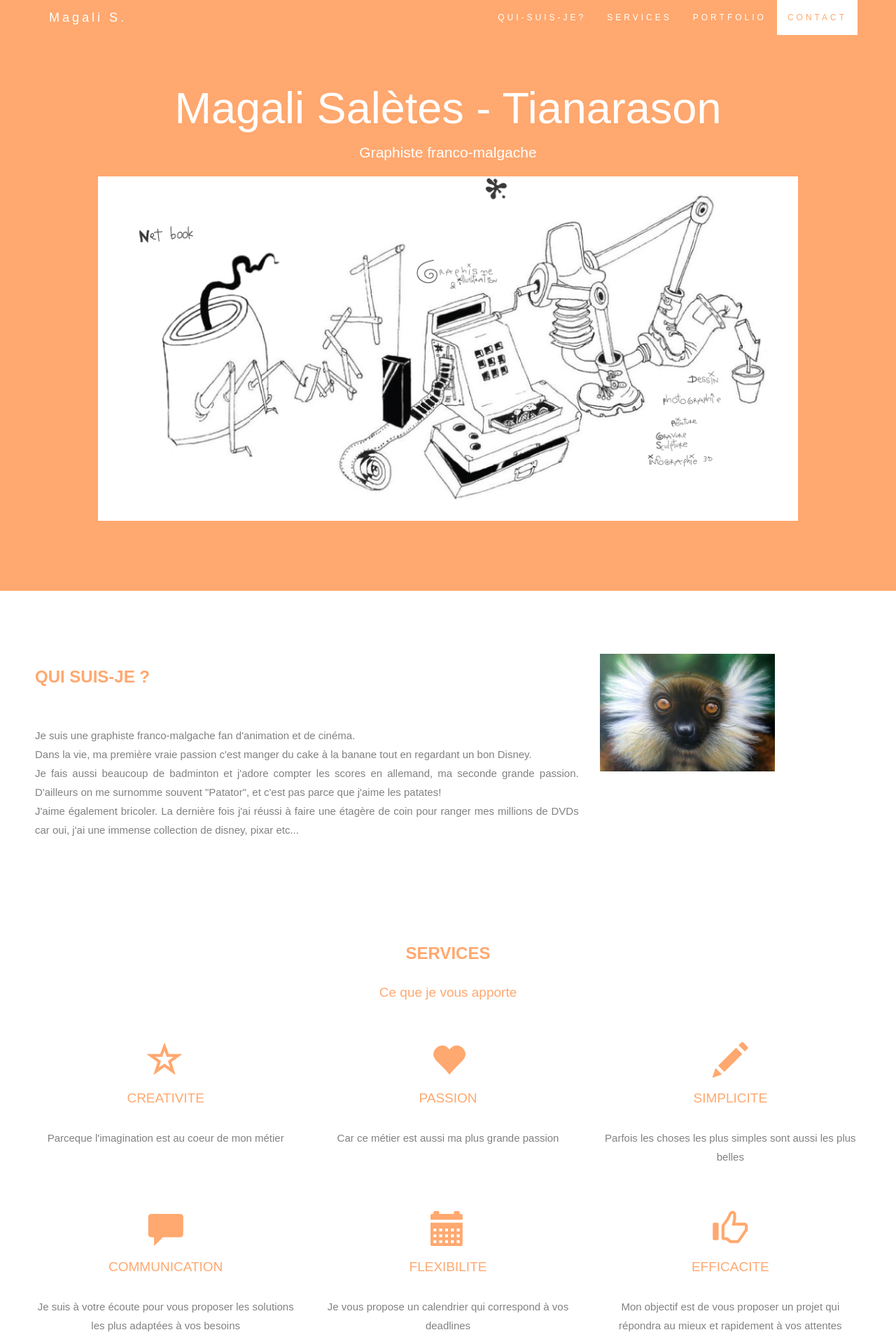
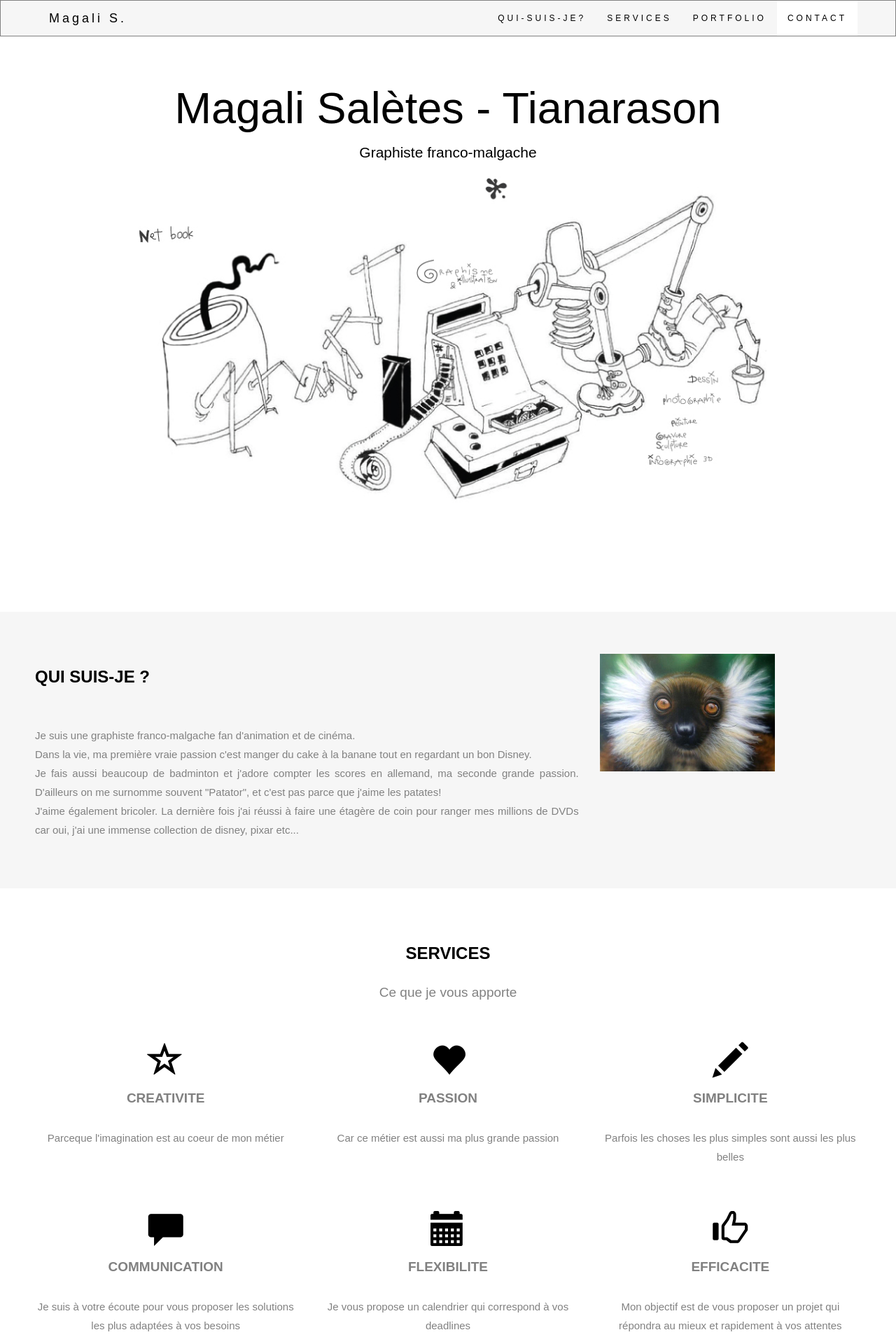
Before and after one commit to AnaelleD/Site_Mag, a PHP site: page / in a window 1280 px wide; the page is wider, and only the part inside the window is pictured. Shown: the top 1920 px of that part at 70% size. Run offline with PHP 8.4, Linux system fonts and the light colour scheme; some web fonts are replaced.

Commit message:
changements style couleur

```diff
--- a/index.html
+++ b/index.html
@@ -72,17 +72,17 @@
       <div class="row slideanim">
         <div class="col-sm-4">
           <span class="glyphicon glyphicon-star-empty logo-small"></span>
-          <h4>CREATIVITE</h4>
+          <h4><strong>CREATIVITE</strong></h4>
           <p>Parceque l'imagination est au coeur de mon métier</p>
         </div>
         <div class="col-sm-4">
           <span class="glyphicon glyphicon-heart logo-small"></span>
-          <h4>PASSION</h4>
+          <h4><strong>PASSION</strong></h4>
           <p>Car ce métier est aussi ma plus grande passion</p>
         </div>
         <div class="col-sm-4">
           <span class="glyphicon glyphicon-pencil logo-small"></span>
-          <h4>SIMPLICITE</h4>
+          <h4><strong>SIMPLICITE</strong></h4>
           <p>Parfois les choses les plus simples sont aussi les plus belles</p>
         </div>
       </div>
@@ -90,17 +90,17 @@
       <div class="row slideanim">
         <div class="col-sm-4">
           <span class="glyphicon glyphicon-comment logo-small"></span>
-          <h4>COMMUNICATION</h4>
+          <h4><strong>COMMUNICATION</strong></h4>
           <p>Je suis à votre écoute pour vous proposer les solutions les plus adaptées à vos besoins</p>
         </div>
         <div class="col-sm-4">
           <span class="glyphicon glyphicon-calendar logo-small"></span>
-          <h4>FLEXIBILITE</h4>
+          <h4><strong>FLEXIBILITE</strong></h4>
           <p>Je vous propose un calendrier qui correspond à vos deadlines</p>
         </div>
         <div class="col-sm-4">
           <span class="glyphicon glyphicon-thumbs-up logo-small"></span>
-          <h4>EFFICACITE</h4>
+          <h4><strong>EFFICACITE</strong></h4>
           <p>Mon objectif est de vous proposer un projet qui répondra au mieux et rapidement à vos attentes</p>
         </div>
       </div>
@@ -196,7 +196,7 @@
     </div>
 
     <!-- Container (Contact Section) -->
-    <div id="contact" class="container-fluid bg-grey">
+    <div id="contact" class="container-fluid bg-grey" style="background-color : #fff;">
       <h2 class="text-center">CONTACT</h2>
       <div class="row">
         <div class="col-sm-5">
@@ -233,13 +233,13 @@
     <!-- Add Google Maps -->
     <div id="map" style="height:400px;width:100%;"></div>
 
-    <footer class="container-fluid text-center">
+    <footer class="container-fluid text-center" style = "background-color : #f6f6f6;">
       <img src="image/designer_montpellier_frise_bas.jpg" alt="Designer Montpellier Tianarason" width="800px" height="100%">
       </br>
       <a href="#myPage" title="To Top">
         <span class="glyphicon glyphicon-chevron-up"></span>
       </a>
-      <p>&copy; Magali Salètes - Tianarason, 2018. Tous droits réservés. <a href = "droits.html">Mentions légales & droits d'auteur.</a><p>
+      <p style = "color : black;" >&copy; Magali Salètes - Tianarason, 2018. Tous droits réservés. <a href = "droits.html">Mentions légales & droits d'auteur.</a><p>
     </footer>
 
     <script src="script/map.js"></script>
--- a/portfolio.html
+++ b/portfolio.html
@@ -84,7 +84,7 @@
     <a href="#myPage" title="To Top">
       <span class="glyphicon glyphicon-chevron-up"></span>
     </a>
-    <p>&copy; Magali Salètes - Tianarason, 2018. Tous droits réservés. <a href = "../droits.html">Mentions légales & droits d'auteur.</a><p>
+    <p style = "color : black;">&copy; Magali Salètes - Tianarason, 2018. Tous droits réservés. <a href = "../droits.html">Mentions légales & droits d'auteur.</a><p>
   </footer>
 
   <script>
--- a/script/portfolio.php
+++ b/script/portfolio.php
@@ -15,6 +15,6 @@ foreach($resultat as $ligne) {
 ####### Mise en forme HTML final
 $vue = file_get_contents("../portfolio.html");
 $vue = str_replace("{lesImages}", $img, $vue);
-$vue = str_replace("{leTitre}", '<h3 style="color:#ffa86f;text-transform: uppercase">PORTFOLIO '.$creation.'</h3>', $vue);
+$vue = str_replace("{leTitre}", '<h3 style="color:black;text-transform: uppercase">PORTFOLIO '.$creation.'</h3>', $vue);
 echo $vue ;
 ?>
--- a/style/style.css
+++ b/style/style.css
@@ -6,7 +6,8 @@ body {
 h2 {
     font-size: 24px;
     text-transform: uppercase;
-    color: #ffa86f;
+    /*color: #ffa86f;*/
+    color : black;
     font-weight: 600;
     margin-bottom: 30px;
     font-family: Indie Flower, sans-serif;
@@ -14,14 +15,20 @@ h2 {
 h4 {
     font-size: 19px;
     line-height: 1.375em;
-    color: #ffa86f;
+    /*color: #ffa86f;*/
     font-weight: 400;
     margin-bottom: 30px;
     font-family: Indie Flower, sans-serif;
 }
+
+#about {
+  background-color: #f6f6f6;
+}
 .jumbotron {
-    background-color: #ffa86f;
-    color: #fff;
+    /*background-color: #ffa86f;*/
+    background-color: #fff;
+    /*color: #fff;*/
+    color : black;
     padding: 100px 25px;
     font-family: Raleway, sans-serif;
 }
@@ -32,7 +39,8 @@ h4 {
     background-color: #f6f6f6;
 }
 .logo-small {
-    color: #ffa86f;
+    /*color: #ffa86f;*/
+    color : black;
     font-size: 50px;
 }
 .logo {
@@ -51,13 +59,16 @@ h4 {
 }
 .carousel-control.right, .carousel-control.left {
     background-image: none;
-    color: #ffa86f;
+    /*color: #ffa86f;*/
+    color : black;
 }
 .carousel-indicators li {
-    border-color: #ffa86f;
+    /*border-color: #ffa86f;*/
+    border-color: black;
 }
 .carousel-indicators li.active {
-    background-color: #ffa86f;
+    /*background-color: #ffa86f;*/
+    background-color: black;
 }
 .item h4 {
     font-size: 19px;
@@ -109,7 +120,8 @@ h4 {
 }
 .navbar {
     margin-bottom: 0;
-    background-color: #ffa86f;
+    /*background-color: #ffa86f; #818181*/
+    background-color: #f6f6f6;
     z-index: 9999;
     border: 0;
     font-size: 12px !important;
@@ -117,12 +129,15 @@ h4 {
     letter-spacing: 4px;
     border-radius: 0;
     font-family: Indie Flower, sans-serif;
+    border: 1px solid;
 }
 .navbar li a, .navbar .navbar-brand {
-    color: #fff !important;
+    /*color: #fff !important;*/
+    color: black !important;
 }
 .navbar-nav li a:hover, .navbar-nav li.active a {
-    color: #ffa86f !important;
+    /*color: #ffa86f !important;*/
+    color: black !important;
     background-color: #fff !important;
 }
 .navbar-default .navbar-toggle {
@@ -133,6 +148,7 @@ footer .glyphicon {
     font-size: 20px;
     margin-bottom: 20px;
     color: #ffa86f;
+    color: black;
 }
 .slideanim {visibility:hidden;}
 .slide {
```
